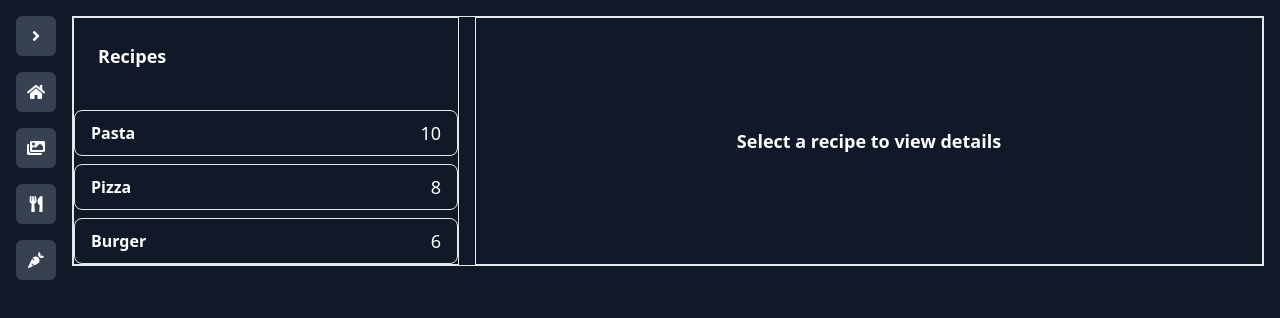
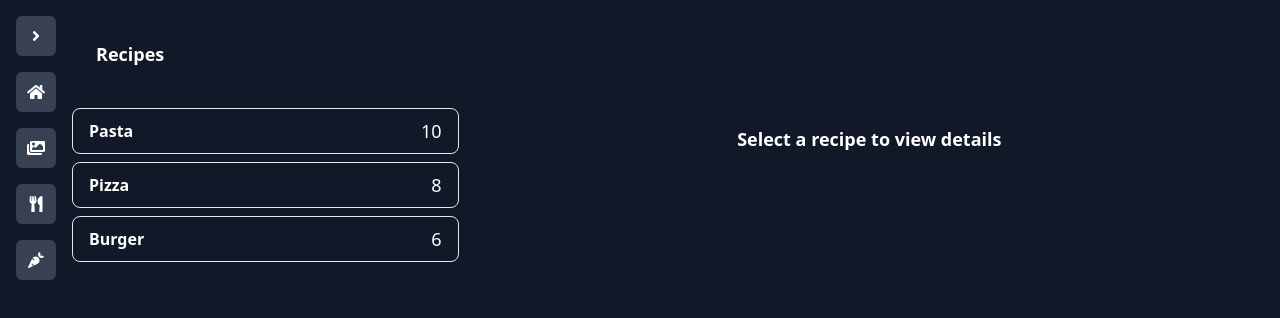
Before and after one commit to hellconnon/heartburn-tracker, a Vue app in the folder frontend/: page /recipes in a window 1280 px wide. Shown: the top 318 px of the page. Built offline with nearby package versions, Linux system fonts and the light colour scheme.

Commit message:
Made Recipe border only show if recipe is selected

```diff
--- a/frontend/src/components/Recipes.vue
+++ b/frontend/src/components/Recipes.vue
@@ -3,9 +3,9 @@
 
         <Sidebar/>
 
-        <div class="grid grid-cols-3 gap-4 h-full w-full border">
-            <div class="col-span-1 border">
-                <h2 class="p-6 text-lg text-white font-bold mb-4">Recipes</h2>
+        <div class="grid grid-cols-3 gap-4 h-full w-full">
+            <div class="col-span-1">
+                <h2 class="sticky p-6 text-lg text-white font-bold mb-4">Recipes</h2>
 
                 <div class="space-y-2">
                     <RecipeListItem
@@ -18,7 +18,7 @@
                     />
                 </div>
             </div>
-            <div class="col-span-2 border p-4">
+            <div class="col-span-2 p-4 rounded-3xl" :class="{'border': selectedRecipe}">
                 <div v-if="selectedRecipe">
                     <h2 class="text-lg font-bold mb-4">{{ selectedRecipe.name }}</h2>
                     <p class="text-sm text-gray-600 mb-4">{{ selectedRecipe.count }} recipes</p>
```
